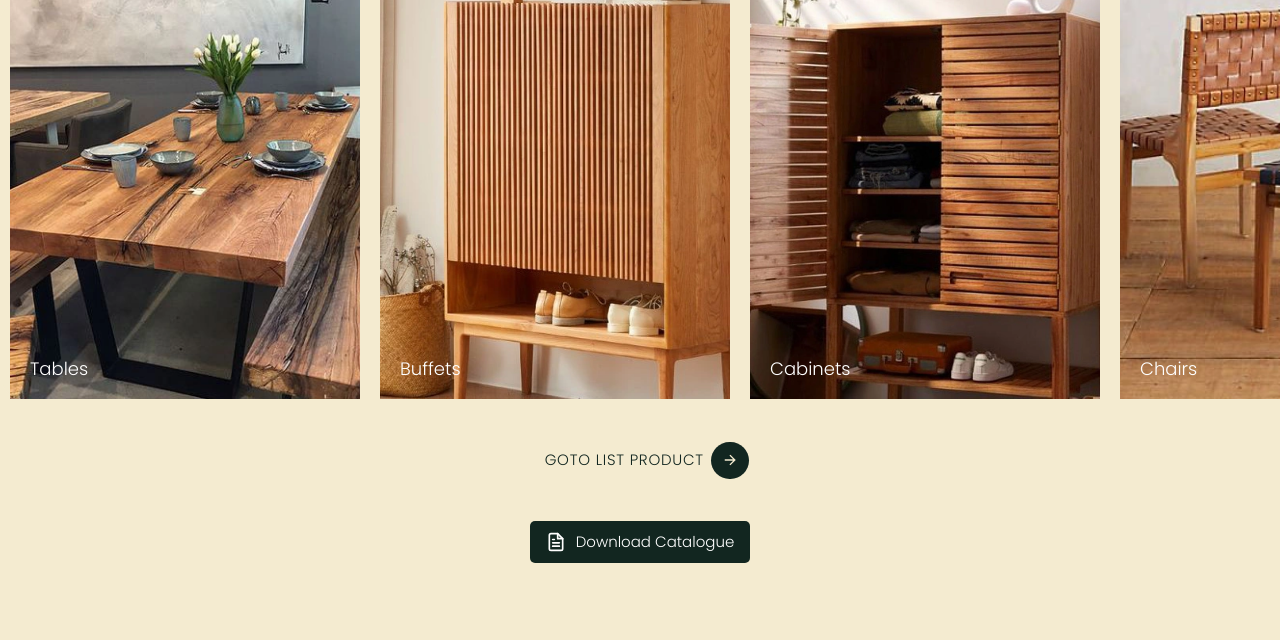
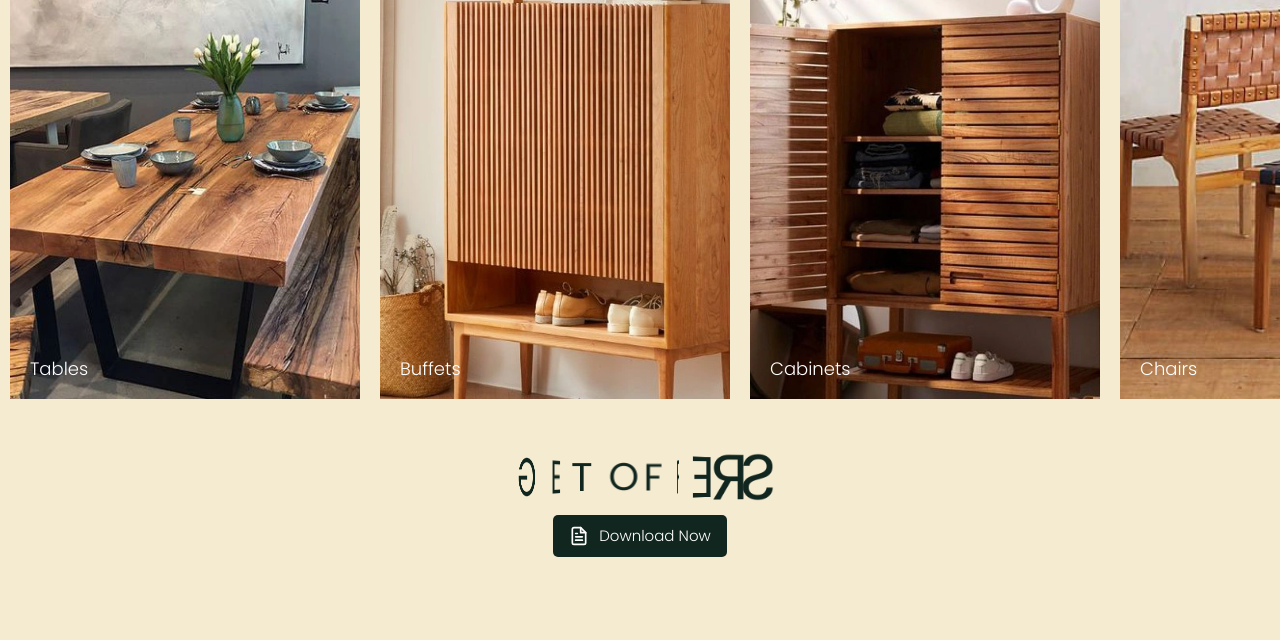
Before and after one commit to nikimebelofficial/nikimebelofficial, a PHP site: page / in a window 1280 px wide. Shown: the part 919-1559 px from the top of the page. Run offline with PHP 8.4, Linux system fonts and the light colour scheme; some libraries are stand-ins or nearby versions.

Commit message:
fix navbar bug, modify some attribute

```diff
--- a/assets/css/templatemo-edu-meeting.css
+++ b/assets/css/templatemo-edu-meeting.css
@@ -805,7 +805,7 @@ section.services {
   display: flex;
   align-items: center;
   justify-content: center;
-  gap: 5vh;
+  gap: 1vh;
   flex-direction: column;
   font-family: 'Poppins', sans-serif !important;
 }
@@ -877,6 +877,29 @@ section.services {
    transform: translateY(0%);
   }
  }
+
+/* waviy */
+.waviy {
+  position: relative;
+}
+
+.waviy span {
+  position: relative;
+  display: inline-block;
+  font-size: 40px;
+  color: #122620;
+  text-transform: uppercase;
+  animation: flip 2s infinite;
+  animation-delay: calc(.2s * var(--i))
+}
+
+@keyframes flip {
+
+  0%,
+  80% {
+    transform: rotateY(360deg)
+  }
+}
 
 /* button goto product */
 
@@ -896,7 +919,8 @@ section.services {
   position: relative;
   height: 2.8em;
   padding-right: 3.3em;
-  opacity: 0;
+  opacity: 1;
+  display: none;
  }
 
  .cssbuttons-io-button .icon {
@@ -997,7 +1021,7 @@ section.services {
 
 .chair-bg{
   max-width: 700px;
-  margin-top: 5vh;
+  margin-top: 10vh;
   opacity: 0;
 }
 
@@ -1223,7 +1247,7 @@ section.popular {
 }
 
 .popular .item .down-content .info ul li i {
-  color: #d6ad60;
+  color: #ffffff;
   font-size: 14px;
 }
 
@@ -1255,7 +1279,7 @@ section.popular {
   transition: all .5s;
   width: 7px;
   height: 7px;
-  background-color: #f4ebd0;
+  background-color: #ffffff;
   margin: 0px 5px;
   border-radius: 50%;
   outline: none;
@@ -1286,7 +1310,7 @@ section.popular {
   font-size: 25px;
   font-weight: 700;
   content: '\f104';
-  background-color: #f4ebd0;
+  background-color: #ffffff;
   width: 50px;
   height: 50px;
   border-radius: 50%;
@@ -1325,7 +1349,7 @@ section.popular {
   font-size: 25px;
   font-weight: 700;
   content: '\f105';
-  background-color: #f4ebd0;
+  background-color: #ffffff;
   width: 50px;
   height: 50px;
   border-radius: 50%;
@@ -1371,6 +1395,8 @@ section.our-facts h2 {
   color: #f4ebd0;
   padding: 25px 30px 35px 30px;
   margin: 15px 0px;
+  height: 15vh;
+  width: 15vw;
 }
 
 .percentage .count-digit:after {
@@ -1379,7 +1405,6 @@ section.our-facts h2 {
 }
 
 .count-digit {
-    margin: 5px 0px;
     color: #d6ad60;
     font-weight: 700;
     font-size: 36px;
@@ -1403,6 +1428,7 @@ section.our-facts .video {
   background-position: center center;
   background-size: cover;
   border-radius: 20px;
+  background-color: #2c2e30;
 }
 
 section.our-facts .video img {
--- a/gallery.html
+++ b/gallery.html
@@ -43,7 +43,7 @@
                         <h2 class="name">Gallery</h2>
                         <ul class="nav nav-index">
                           <li class="scroll-to-section"><a href="index.html#top">Home</a></li>
-                          <li class="scroll-to-section"><a href="index.html#services">Products</a></li>
+                          <li class="scroll-to-section"><a href="wood-product.html">Services</a></li>
                           <li class="scroll-to-section"><a href="index.html#who-we-are">About Us</a></li>
                           <li> <h2 class="logo">Gallery</h2></li>
                           <li class="scroll-to-section"><a href="index.html#gallery">Gallery</a></li>
@@ -285,7 +285,7 @@
         <!--foote_bottom_ul_amrc ends here-->
         <p class="text-center">Copyright @2022 | Designed by <a href="#">NIKI DEVELOPER TEAM</a></p>
 
-        <div class="item social"><a href="#"><i class="icon ion-social-facebook"></i></a><a href="#"><i class="icon ion-social-whatsapp"></i></a><a href="#"><i class="icon ion-social-twitter"></i></a><a href="#"><i class="icon ion-social-instagram"></i></a>
+        <div class="item social"><a href="#"><i class="icon ion-social-facebook"></i></a><a href="#"><i class="icon ion-social-whatsapp"></i></a><a href="#"><i class="icon ion-social-instagram"></i></a>
       </div>
         <!--social_footer_ul ends here-->
         </div>
--- a/index.html
+++ b/index.html
@@ -71,14 +71,14 @@ https://templatemo.com/tm-569-edu-meeting
 
   <!-- ***** Header Area Start ***** -->
   <div class="header-area header-sticky"  id="navbar">
-      <div class="container">servi
+      <div class="container">
           <div class="row">
               <div class="col-12">
                   <nav class="main-nav">
                       <a href="index.html"><h2 class="name">NIKI MEBEL</h2></a>
                       <ul class="nav nav-index">
                         <li><a href="#top">Home</a></li>
-                        <li><a href="wood-product.html">Products</a></li>
+                        <li><a href="wood-product.html">Services</a></li>
                         <li><a href="#who-we-are">About Us</a></li>
                         <li> <h2 class="logo">Niki Mebel</h2></li>
                         <li><a href="#gallery">Gallery</a></li>
@@ -172,15 +172,27 @@ https://templatemo.com/tm-569-edu-meeting
 
       <a href="wood-product.html">
         <button class="cssbuttons-io-button"> GOTO LIST PRODUCT
-          <div class="icon">
+          <!-- <div class="icon">
             <svg height="24" width="24" viewBox="0 0 24 24" xmlns="http://www.w3.org/2000/svg"><path d="M0 0h24v24H0z" fill="none"></path><path d="M16.172 11l-5.364-5.364 1.414-1.414L20 12l-7.778 7.778-1.414-1.414L16.172 13H4v-2z" fill="currentColor"></path></svg>
-          </div>
+          </div> -->
         </button>
       </a>
 
+      <div class="waviy">
+        <span style="--i:1">G</span>
+        <span style="--i:2">e</span>
+        <span style="--i:3">t&nbsp</span>
+        <span style="--i:4">O</span>
+        <span style="--i:5">f</span>
+        <span style="--i:6">f</span>
+        <span style="--i:7">e</span>
+        <span style="--i:8">r</span>
+        <span style="--i:9">s</span>
+      </div>
+
       <a href="assets/catalogue/NIKI MEBEL-CompanyProfile-Catalogue.pdf" download>
         <button class="download-button">
-          <div class="docs"><svg class="css-i6dzq1" stroke-linejoin="round" stroke-linecap="round" fill="none" stroke-width="2" stroke="currentColor" height="20" width="20" viewBox="0 0 24 24"><path d="M14 2H6a2 2 0 0 0-2 2v16a2 2 0 0 0 2 2h12a2 2 0 0 0 2-2V8z"></path><polyline points="14 2 14 8 20 8"></polyline><line y2="13" x2="8" y1="13" x1="16"></line><line y2="17" x2="8" y1="17" x1="16"></line><polyline points="10 9 9 9 8 9"></polyline></svg>Download Catalogue</div>
+          <div class="docs"><svg class="css-i6dzq1" stroke-linejoin="round" stroke-linecap="round" fill="none" stroke-width="2" stroke="currentColor" height="20" width="20" viewBox="0 0 24 24"><path d="M14 2H6a2 2 0 0 0-2 2v16a2 2 0 0 0 2 2h12a2 2 0 0 0 2-2V8z"></path><polyline points="14 2 14 8 20 8"></polyline><line y2="13" x2="8" y1="13" x1="16"></line><line y2="17" x2="8" y1="17" x1="16"></line><polyline points="10 9 9 9 8 9"></polyline></svg>Download Now</div>
           <div class="download">
             <svg class="css-i6dzq1" stroke-linejoin="round" stroke-linecap="round" fill="none" stroke-width="2" stroke="currentColor" height="24" width="24" viewBox="0 0 24 24"><path d="M21 15v4a2 2 0 0 1-2 2H5a2 2 0 0 1-2-2v-4"></path><polyline points="7 10 12 15 17 10"></polyline><line y2="3" x2="12" y1="15" x1="12"></line></svg>
           </div>
@@ -466,7 +478,7 @@ https://templatemo.com/tm-569-edu-meeting
                 </div>
                 <div class="col-12">
                   <div class="count-area-content">
-                    <div class="count-digit">20000+</div>
+                    <div class="count-digit">20000</div>
                     <div class="count-title">Products Created</div>
                   </div>
                 </div>
@@ -562,7 +574,7 @@ https://templatemo.com/tm-569-edu-meeting
     <div class="container">
     <p class="text-center">Copyright @2022 | Designed by <a href="#">NIKI DEVELOPER TEAM</a></p>
 
-    <div class="item social"><a href="#"><i class="icon ion-social-facebook"></i></a><a href="#"><i class="icon ion-social-whatsapp"></i></a><a href="#"><i class="icon ion-social-twitter"></i></a><a href="#"><i class="icon ion-social-instagram"></i></a>
+    <div class="item social"><a href="#"><i class="icon ion-social-facebook"></i></a><a href="#"><i class="icon ion-social-whatsapp"></i></a><a href="#"><i class="icon ion-social-instagram"></i></a>
   </div>
     <!--social_footer_ul ends here-->
     </div>
--- a/rattan-product.html
+++ b/rattan-product.html
@@ -395,7 +395,7 @@ https://templatemo.com/tm-569-edu-meeting
     <div class="container">
     <p class="text-center">Copyright @2022 | Designed by <a href="#">NIKI DEVELOPER TEAM</a></p>
 
-    <div class="item social"><a href="#"><i class="icon ion-social-facebook"></i></a><a href="#"><i class="icon ion-social-whatsapp"></i></a><a href="#"><i class="icon ion-social-twitter"></i></a><a href="#"><i class="icon ion-social-instagram"></i></a>
+    <div class="item social"><a href="#"><i class="icon ion-social-facebook"></i></a><a href="#"><i class="icon ion-social-whatsapp"></i></a><a href="#"> <i class="icon ion-social-instagram"></i></a>
   </div>
     <!--social_footer_ul ends here-->
     </div>
--- a/raw-product.html
+++ b/raw-product.html
@@ -391,7 +391,7 @@ https://templatemo.com/tm-569-edu-meeting
     <div class="container">
     <p class="text-center">Copyright @2022 | Designed by <a href="#">NIKI DEVELOPER TEAM</a></p>
 
-    <div class="item social"><a href="#"><i class="icon ion-social-facebook"></i></a><a href="#"><i class="icon ion-social-whatsapp"></i></a><a href="#"><i class="icon ion-social-twitter"></i></a><a href="#"><i class="icon ion-social-instagram"></i></a>
+    <div class="item social"><a href="#"><i class="icon ion-social-facebook"></i></a><a href="#"><i class="icon ion-social-whatsapp"></i></a><a href="#"> <i class="icon ion-social-instagram"></i></a>
   </div>
     <!--social_footer_ul ends here-->
     </div>
--- a/wood-product.html
+++ b/wood-product.html
@@ -396,7 +396,7 @@ https://templatemo.com/tm-569-edu-meeting
     <div class="container">
     <p class="text-center">Copyright @2022 | Designed by <a href="#">NIKI DEVELOPER TEAM</a></p>
 
-    <div class="item social"><a href="#"><i class="icon ion-social-facebook"></i></a><a href="#"><i class="icon ion-social-whatsapp"></i></a><a href="#"><i class="icon ion-social-twitter"></i></a><a href="#"><i class="icon ion-social-instagram"></i></a>
+    <div class="item social"><a href="#"><i class="icon ion-social-facebook"></i></a><a href="#"><i class="icon ion-social-whatsapp"></i></a><a href="#"> <i class="icon ion-social-instagram"></i></a>
   </div>
     <!--social_footer_ul ends here-->
     </div>
```
